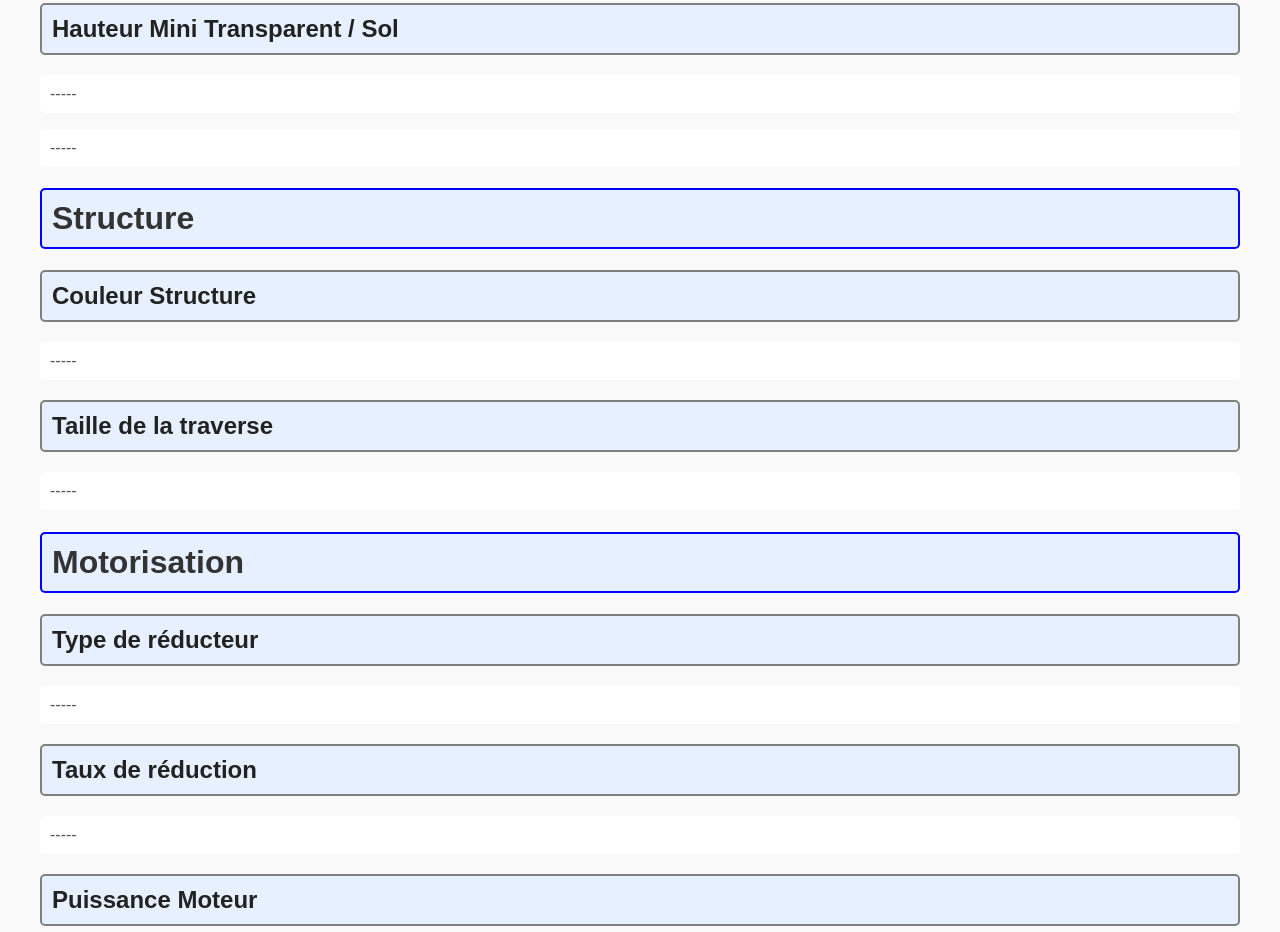
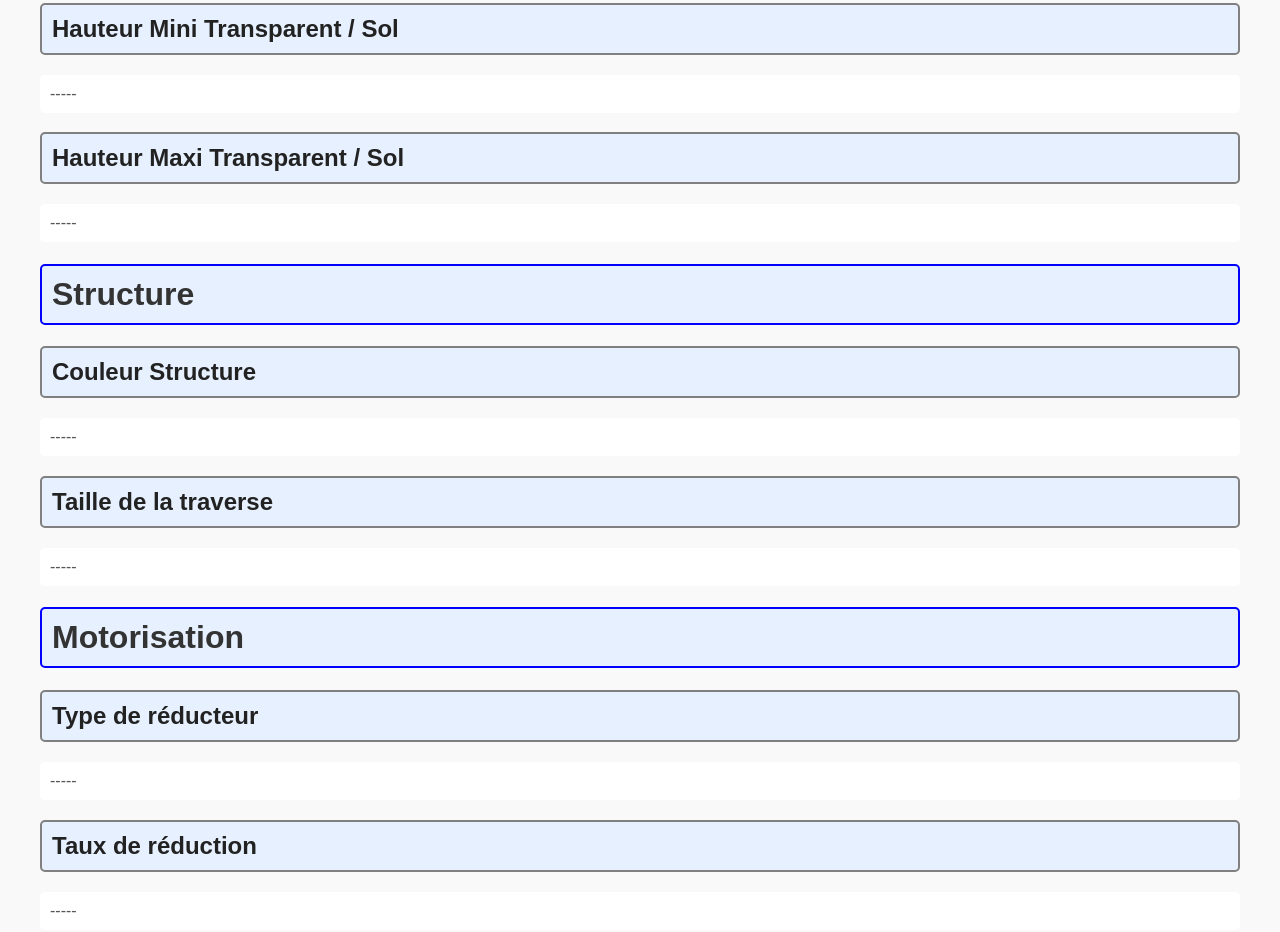
Before and after one commit to rayaneassa/base1, a plain HTML site: page index.html in a window 1280 px wide. Shown: the part 2470-3402 px from the top of the page. Drawn offline with Linux system fonts and the light colour scheme.

Commit message:
Update index.html

```diff
--- a/index.html
+++ b/index.html
@@ -90,7 +90,7 @@
     <p>-----</p>
     <h2>Hauteur Mini Transparent / Sol</h2>
     <p>-----</p>
-    <h2Hauteur Maxi Transparent / Sol</h2>
+    <h2>Hauteur Maxi Transparent / Sol</h2>
     <p>-----</p>
 
     <h1>Structure</h1>
```
